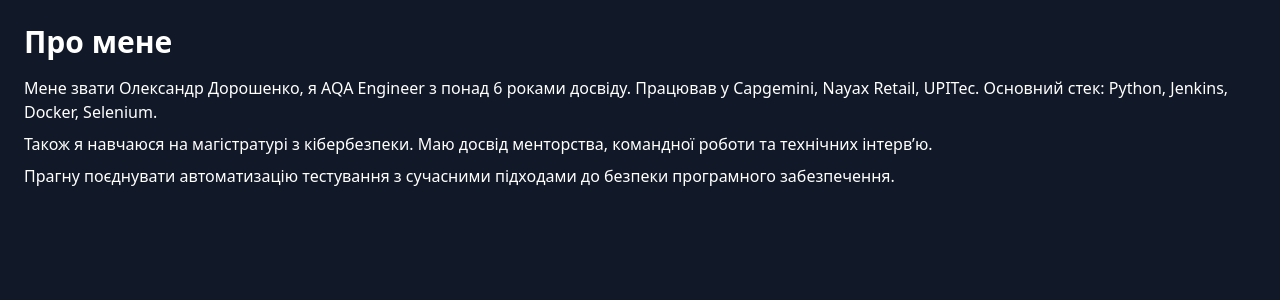
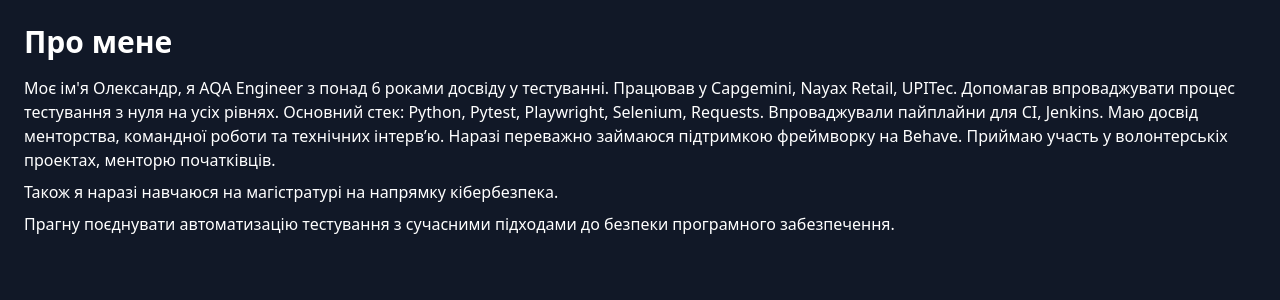
Before and after one commit to AlexnderDoroshenko/oleksandr-landing, a Next.js app: page /about in a window 1280 px wide. Shown: the top 300 px of the page. Built offline with nearby package versions, Linux system fonts and the light colour scheme.

Commit message:
Update about.tsx

```diff
--- a/pages/about.tsx
+++ b/pages/about.tsx
@@ -3,11 +3,17 @@ export default function About() {
       <div className="min-h-screen bg-gray-900 text-white p-6">
         <h1 className="text-3xl font-bold mb-4">Про мене</h1>
         <p className="mb-2">
-          Мене звати Олександр Дорошенко, я AQA Engineer з понад 6 роками досвіду.
-          Працював у Capgemini, Nayax Retail, UPITec. Основний стек: Python, Jenkins, Docker, Selenium.
+          Моє ім'я Олександр, я AQA Engineer з понад 6 роками досвіду у тестуванні.
+          Працював у Capgemini, Nayax Retail, UPITec.
+          Допомагав впроваджувати процес тестування з нуля на усіх рівнях.
+          Основний стек: Python, Pytest, Playwright, Selenium, Requests.
+          Впроваджували пайплайни для CI, Jenkins.
+          Маю досвід менторства, командної роботи та технічних інтерв’ю.
+          Наразі переважно займаюся підтримкою фреймворку на Behave.
+          Приймаю участь у волонтерськіх проектах, менторю початківців.
         </p>
         <p className="mb-2">
-          Також я навчаюся на магістратурі з кібербезпеки. Маю досвід менторства, командної роботи та технічних інтерв’ю.
+          Також я наразі навчаюся на магістратурі на напрямку кібербезпека.
         </p>
         <p>
           Прагну поєднувати автоматизацію тестування з сучасними підходами до безпеки програмного забезпечення.
```
